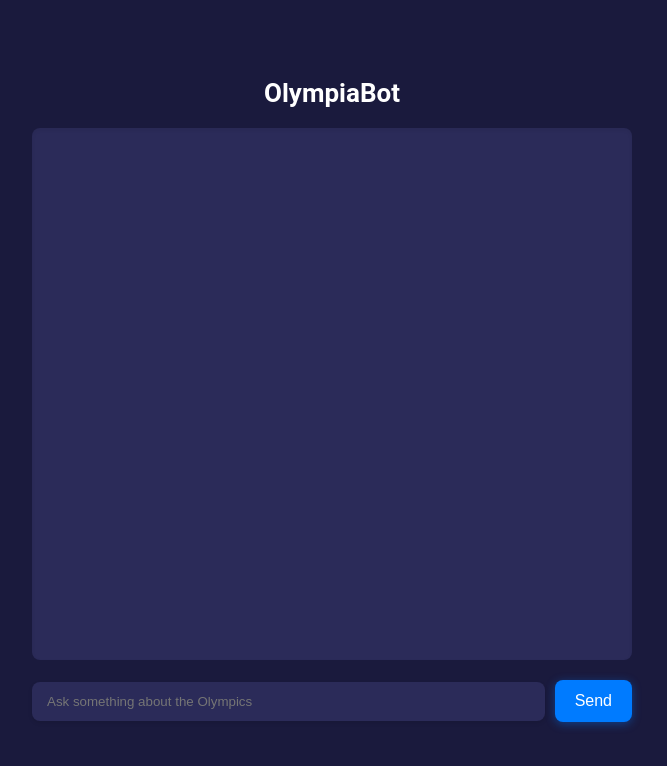
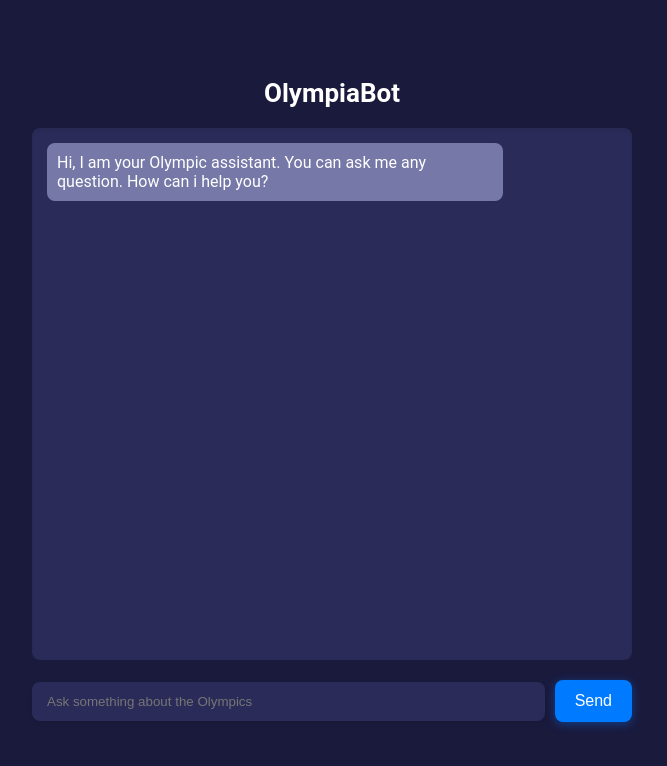
Before and after one commit to AnasAA98/AI-Chatbot, a Next.js app: page / in a window 1280 px wide. Shown: the top 766 px of the page, without its empty margins (308-975 px from the left). Built offline with nearby package versions, Linux system fonts and the light colour scheme.

Commit message:
added an initial greeting message when user opens the page

```diff
--- a/app/page.js
+++ b/app/page.js
@@ -4,7 +4,8 @@ import { useState } from 'react';
 
 export default function Home() {
     const [input, setInput] = useState('');
-    const [messages, setMessages] = useState([]);
+    const [messages, setMessages] = useState([
+        { role: 'assistant', content: 'Hi, I am your Olympic assistant. You can ask me any question. How can i help you?' }]);
     const [isLoading, setIsLoading] = useState(false);
     const [isTyping, setIsTyping] = useState(false);
 
```
